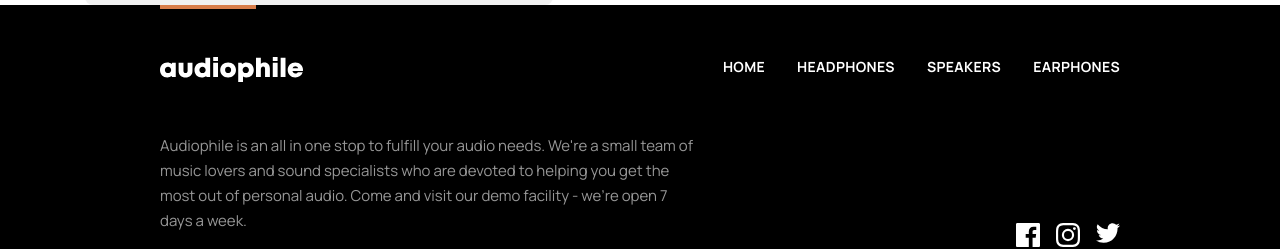
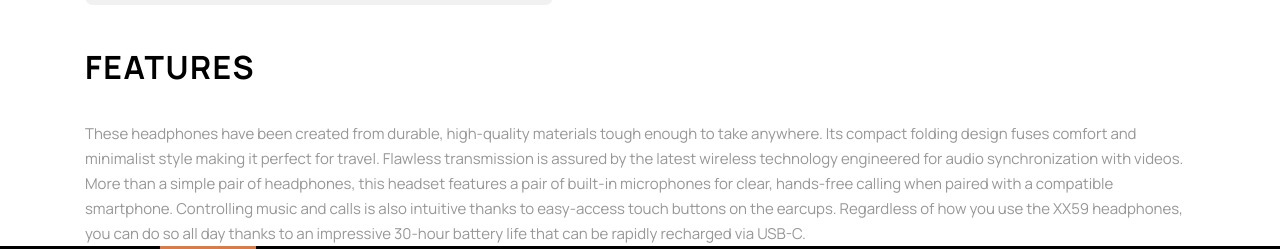
Before and after one commit to tannaz97shr/audiophile-ecommerce-website, a Next.js app: page /products/xx59-headphones in a window 1280 px wide. Shown: the part 577-826 px from the top of the page. Built offline with nearby package versions, Linux system fonts and the light colour scheme; no server answers.

Commit message:
feat: add features section

```diff
--- a/src/app/products/[slug]/page.tsx
+++ b/src/app/products/[slug]/page.tsx
@@ -1,3 +1,4 @@
+import ProductDetailsFeatures from "@/components/ProductDetailsFeatures";
 import ProductDetailsOverview from "@/components/ProductDetailsOverview";
 import { getProductBySlug } from "@/helpers/products";
 import { notFound } from "next/navigation";
@@ -10,6 +11,7 @@ export const ProductPage = async ({ params }: { params: { slug: string } }) => {
   return (
     <div className="flex flex-col mx-3 md:mx-auto md:w-[690px] lg:w-[1020px] xl:w-[1110px]">
       <ProductDetailsOverview product={product} />
+      <ProductDetailsFeatures features={product.features} />
     </div>
   );
 };
--- /dev/null
+++ b/src/components/ProductDetailsFeatures/index.tsx
@@ -0,0 +1,16 @@
+import { H3, P } from "../UI/Typography";
+
+interface ProductDetailsFeaturesProps {
+  features: string;
+}
+
+const ProductDetailsFeatures = ({ features }: ProductDetailsFeaturesProps) => {
+  return (
+    <>
+      <H3 className="mt-10 mb-8">Features</H3>
+      <P className=" text-border-grey">{features}</P>
+    </>
+  );
+};
+
+export default ProductDetailsFeatures;
--- a/src/components/ProductDetailsOverview/CartForm.tsx
+++ b/src/components/ProductDetailsOverview/CartForm.tsx
@@ -24,8 +24,7 @@ const CartForm = ({ cartCookiesitems, slug }: CartFormProps) => {
           );
           if (existItem.length) {
             const index = cartCookiesitems.indexOf(existItem[0]);
-            const newArray = cartCookiesitems.filter((item, i) => i !== index);
-            console.log("lets remove", newArray);
+            const newArray = cartCookiesitems.filter((_item, i) => i !== index);
             addRemoveCookies(
               [...newArray, { slug: slug, amount: value }],
               "cart",
--- a/src/components/UI/Typography/index.tsx
+++ b/src/components/UI/Typography/index.tsx
@@ -30,7 +30,7 @@ export const H2 = ({ children, className }: TextProps) => {
 export const H3 = ({ children, className }: TextProps) => {
   return (
     <h3
-      className={`font-bold text-[40px] uppercase leading-[44px] tracking-[1.5px] ${
+      className={`font-bold text-[28px] lg:text-[32px] uppercase leading-[44px] tracking-[1.5px] ${
         className && className
       }`}
     >
--- a/src/models/general.ts
+++ b/src/models/general.ts
@@ -22,6 +22,7 @@ export interface IProduct {
   new: boolean;
   price: number;
   description: string;
+  features: string;
   includes: {
     quantity: number;
     item: string;
```
